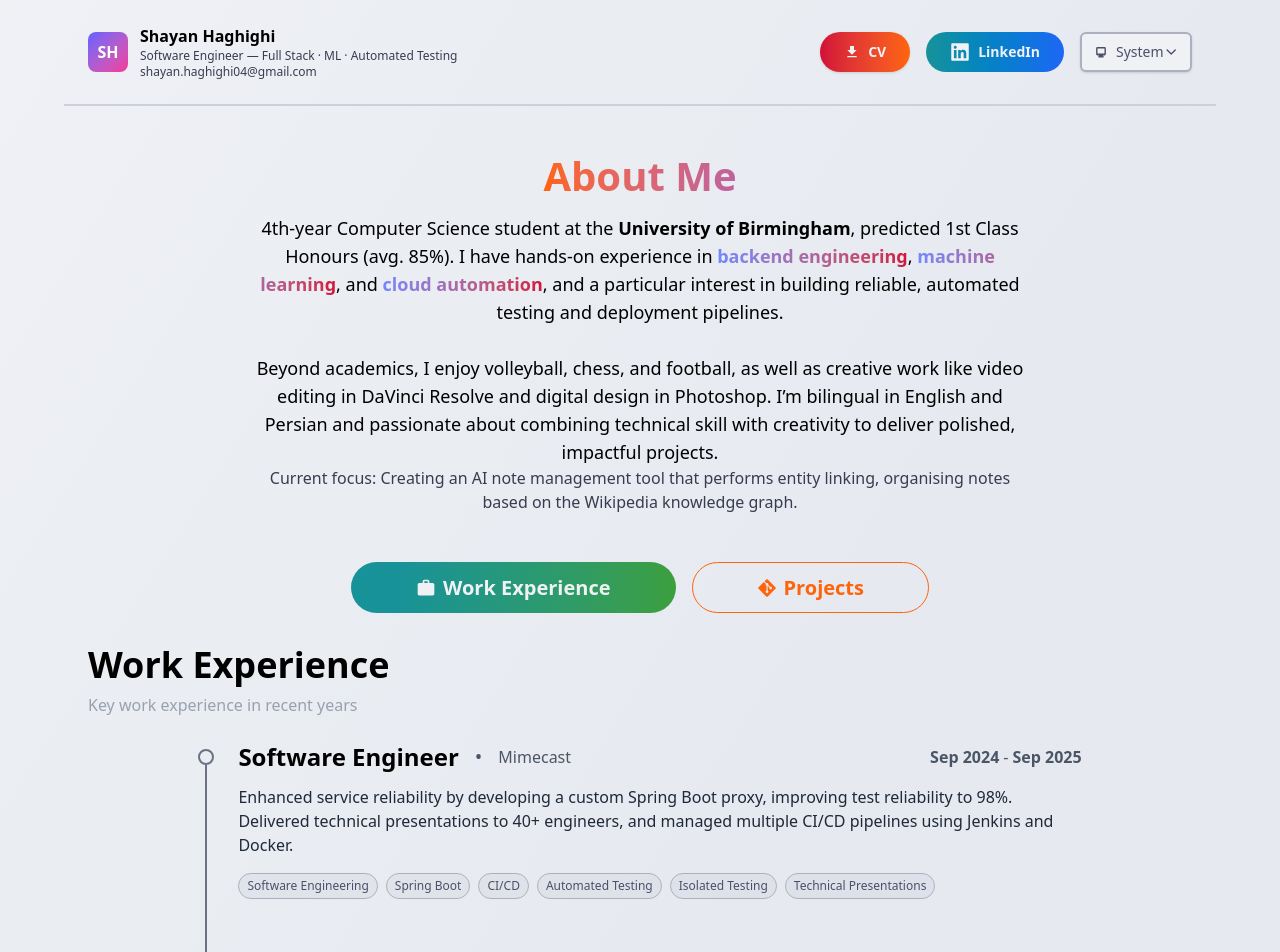
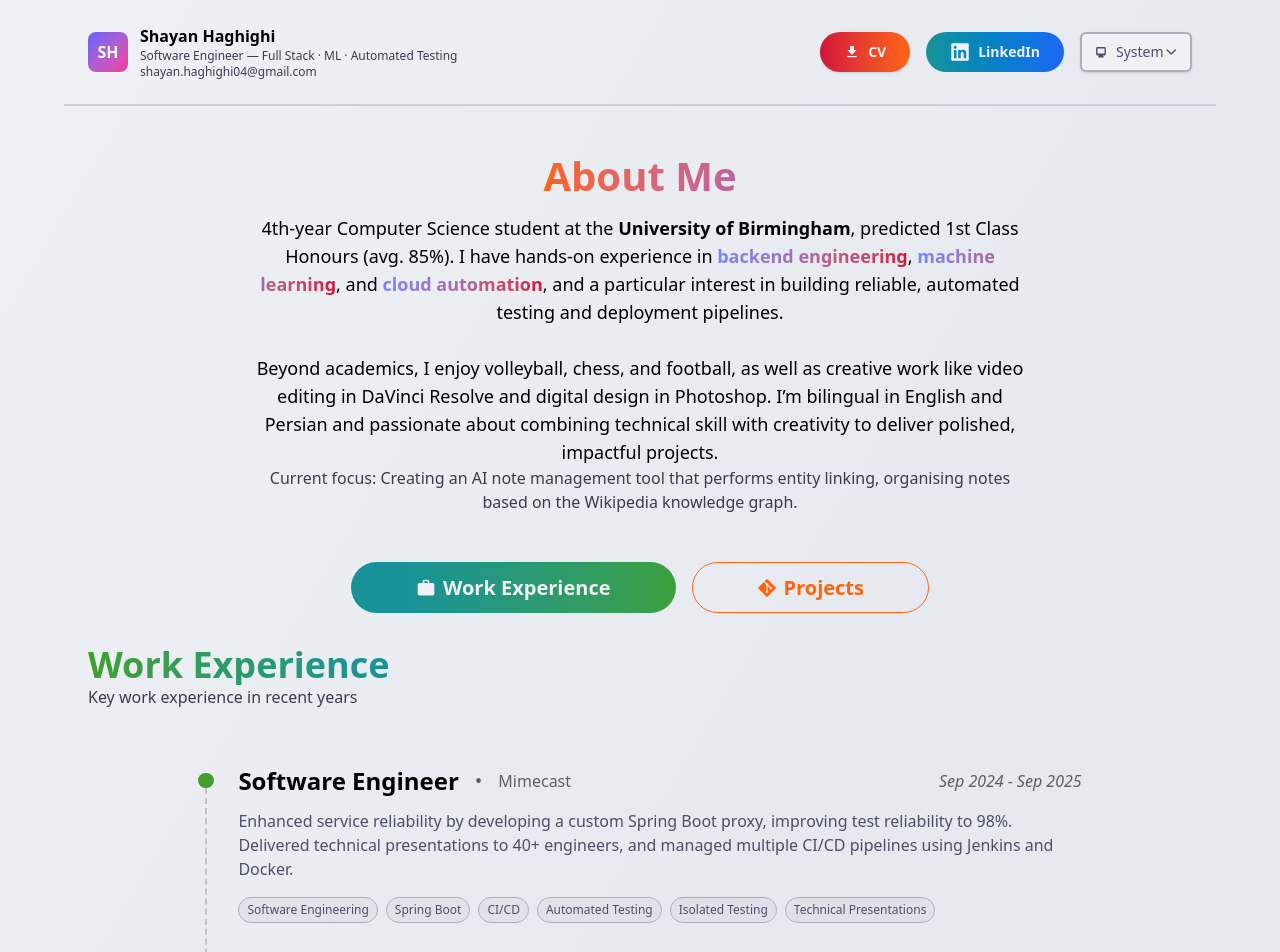
Before and after one commit to ShayanHaghighi/portfolio, a Next.js app: page / in a window 1280 px wide. Shown: the top 952 px of the page. Built offline with nearby package versions, Linux system fonts and the light colour scheme.

Commit message:
change theme for wex section

```diff
--- a/src/components/main/wex/date-range.tsx
+++ b/src/components/main/wex/date-range.tsx
@@ -1,11 +1,11 @@
 type DateRangeParams = { startDate: string, endDate: string };
 
-export default function DateRange({startDate,endDate}: DateRangeParams) {
+export default function DateRange({ startDate, endDate }: DateRangeParams) {
     return <div className="flex flex-row md:mt-0 mt-1 items-center">
         <div
-            className="text-md text-gray-600 dark:text-gray-400 font-semibold">{startDate}</div>
-        <div className="text-md text-gray-600 dark:text-gray-400 mx-1">-</div>
+            className="text-md text-wex-date italic">{startDate}</div>
+        <div className="text-md text-wex-date mx-1">-</div>
         <div
-            className="text-md text-gray-600 dark:text-gray-400 font-semibold">{endDate}</div>
+            className="text-md text-wex-date italic">{endDate}</div>
     </div>;
 }
--- a/src/components/main/wex/timeline-chunk.tsx
+++ b/src/components/main/wex/timeline-chunk.tsx
@@ -1,6 +1,6 @@
 export default function TimelineChunk() {
-    return <div className="flex flex-col items-center h-auto translate-y-2">
-        <div className="size-4 rounded-full border-2 -m-0 border-gray-500"></div>
-        <div className="w-0.5 h-full bg-gray-500"></div>
+    return <div className="flex flex-col items-center h-auto translate-y-10">
+        <div className="size-4 rounded-full -m-0 bg-timeline-blob"></div>
+        <div className="w-0 h-full border-2 border-l-0 border-dashed border-timeline-dash"></div>
     </div>;
 }
--- a/src/components/main/wex/wex-header.tsx
+++ b/src/components/main/wex/wex-header.tsx
@@ -1,13 +1,13 @@
-import type {WorkExp} from "@/types/workExp.ts";
+import type { WorkExp } from "@/types/workExp.ts";
 import WexTitle from "./wex-title";
 import DateRange from "./date-range";
 
 type WexHeaderParams = { workExp: WorkExp, startDate: string, endDate: string };
 
-export default function WexHeader({workExp,startDate,endDate}: WexHeaderParams) {
-    return <div className="flex md:flex-row flex-col items-start md:items-center justify-between">
-        <WexTitle workExp={workExp}/>
+export default function WexHeader({ workExp, startDate, endDate }: WexHeaderParams) {
+    return <div className="flex md:flex-row flex-col items-start md:items-center justify-between w-full">
+        <WexTitle workExp={workExp} />
 
-        <DateRange startDate={startDate} endDate={endDate}/>
+        <DateRange startDate={startDate} endDate={endDate} />
     </div>;
 }
--- a/src/components/main/wex/wex-item.tsx
+++ b/src/components/main/wex/wex-item.tsx
@@ -1,29 +1,29 @@
 import TimelineChunk from "./timeline-chunk";
 import WexHeader from "./wex-header";
 import Tags from "../tags";
-import type {WorkExp} from "@/types/workExp";
+import type { WorkExp } from "@/types/workExp";
 
 type WexItemProps = { workExp: WorkExp, startDate: string, endDate: string };
 
-export default function WexItem({workExp, startDate, endDate}: WexItemProps) {
+export default function WexItem({ workExp, startDate, endDate }: WexItemProps) {
 
 
     return <article
 
-            className="rounded-2xl"
-        >
-            <div className="flex flex-row justify-start gap-6">
-                <TimelineChunk/>
+    // className="bg-transparent first:rounded-t-xl px-8"
+    >
+        <div className="flex flex-row justify-start gap-6 ">
+            <TimelineChunk />
 
-                <div className="flex-1 mb-12 fade-up-on-view">
-                    <WexHeader workExp={workExp} startDate={startDate} endDate={endDate}/>
+            <div className="flex-1  fade-up-on-view flex flex-col justify-center items-start h-full py-8">
+                <WexHeader workExp={workExp} startDate={startDate} endDate={endDate} />
 
-                    <p className="text-gray-800 dark:text-gray-300 mt-3 text-md">{workExp.shortDescription}</p>
+                <p className="text-text-secondary mt-3 text-md">{workExp.shortDescription}</p>
 
-                    <div className="mt-4"><Tags tags={workExp.tags}/></div>
+                <div className="mt-4"><Tags tags={workExp.tags} /></div>
 
-                </div>
             </div>
-        </article>
-    ;
+        </div>
+    </article>
+        ;
 }
--- a/src/components/main/wex/wex-section.tsx
+++ b/src/components/main/wex/wex-section.tsx
@@ -1,9 +1,10 @@
-import type {WorkExp} from "@/types/workExp.ts";
+import type { WorkExp } from "@/types/workExp.ts";
 import WexItem from "./wex-item";
+import BgText from "@/components/bg-text";
 
-export default function WorkExperience({workExp}: { workExp: WorkExp[] }) {
+export default function WorkExperience({ workExp }: { workExp: WorkExp[] }) {
 
-    const dateFormat: Intl.DateTimeFormatOptions = {year: "numeric", month: "short"};
+    const dateFormat: Intl.DateTimeFormatOptions = { year: "numeric", month: "short" };
 
     function isValidDate(d: Date) {
         // eslint-disable-next-line @typescript-eslint/ban-ts-comment
@@ -23,15 +24,15 @@ export default function WorkExperience({workExp}: { workExp: WorkExp[] }) {
 
     return (
         <section id="projects" className="mt-2">
-            <h2 className="text-4xl font-bold">Work Experience</h2>
-            <p className="text-gray-400 mt-2 max-w-2xl">
+            <h2 className="text-4xl font-bold section-header-2 ">Work Experience</h2>
+            <BgText>
                 Key work experience in recent years
-            </p>
+            </BgText>
 
-            <div className="mt-6 flex flex-col flex-nowrap gap-0 px-[10%]">
+            <div className="mt-6 flex flex-col flex-nowrap gap-0 sm:px-[10%] ">
                 {workExp.map((workExp) => (
                     <WexItem key={workExp.id} workExp={workExp} startDate={formatDate(workExp.startDate)}
-                             endDate={formatDate(workExp.endDate)}
+                        endDate={formatDate(workExp.endDate)}
                     />
                 ))}
             </div>
--- a/src/components/main/wex/wex-title.tsx
+++ b/src/components/main/wex/wex-title.tsx
@@ -1,11 +1,11 @@
-import type {WorkExp} from "@/types/workExp.ts";
+import type { WorkExp } from "@/types/workExp.ts";
 
-export default function WexTitle({workExp}: { workExp: WorkExp }) {
+export default function WexTitle({ workExp }: { workExp: WorkExp }) {
     return <div className="flex flex-row items-center justify-between ">
-        <div className="font-semibold text-2xl w-fit">{workExp.title}</div>
+        <div className="font-semibold text-2xl w-fit text-text-primary">{workExp.title}</div>
         {workExp.employer && <>
-            <div className="text-xl text-center text-gray-600 dark:text-gray-400 mx-4">•</div>
-            <div className="text-md text-left text-gray-600 dark:text-gray-400">{workExp.employer}</div>
+            <div className="text-xl text-center text-text-tertiary  mx-4">•</div>
+            <div className="text-md text-left text-wex-company ">{workExp.employer}</div>
         </>}
     </div>;
 }
```
